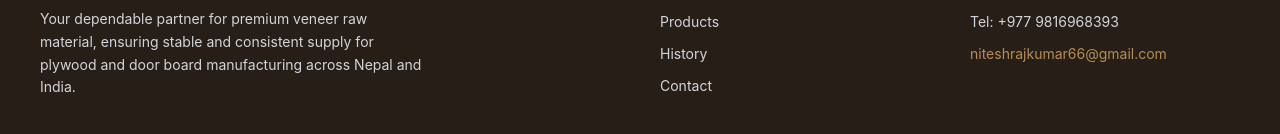
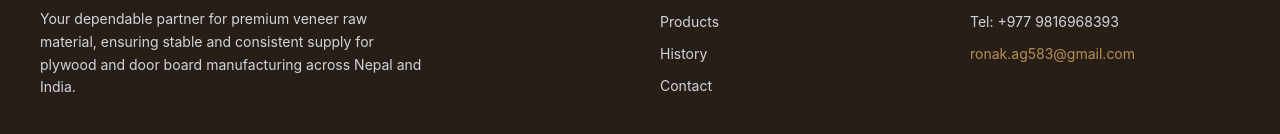
Before and after one commit to nitesh7079/Om-Laminates-Pvt.-Ltd-Frontend, a React (Vite) app: page /company in a window 1280 px wide. Shown: the part 5100-5234 px from the top of the page. Built offline with nearby package versions, Linux system fonts and the light colour scheme; no server answers; what nepali-date-converter would draw is missing.

Commit message:
Update email to ronak.ag583@gmail.com

```diff
--- a/src/components/SiteFooter.jsx
+++ b/src/components/SiteFooter.jsx
@@ -45,10 +45,10 @@ function SiteFooter() {
                 </a>
               </p>
               <a
-                href="mailto:niteshrajkumar66@gmail.com"
+                href="mailto:ronak.ag583@gmail.com"
                 className="text-orange transition hover:text-orange-light hover:underline"
               >
-                niteshrajkumar66@gmail.com
+                ronak.ag583@gmail.com
               </a>
             </div>
           </div>
--- a/src/pages/ContactPage.jsx
+++ b/src/pages/ContactPage.jsx
@@ -76,9 +76,9 @@ function ContactPage() {
                 <p>Birtamode-2, Jhapa, Nepal</p>
                 <p>Pan No. 610067505</p>
                 <p className="pt-4 border-t border-gray-100 mt-4">
-                  <a href="mailto:niteshrajkumar66@gmail.com" className="text-orange hover:text-orange-light font-bold flex items-center gap-2">
+                  <a href="mailto:ronak.ag583@gmail.com" className="text-orange hover:text-orange-light font-bold flex items-center gap-2">
                     <svg className="w-4 h-4" fill="none" stroke="currentColor" viewBox="0 0 24 24"><path strokeLinecap="round" strokeLinejoin="round" strokeWidth="2" d="M3 8l7.89 5.26a2 2 0 002.22 0L21 8M5 19h14a2 2 0 002-2V7a2 2 0 00-2-2H5a2 2 0 00-2 2v10a2 2 0 002 2z"></path></svg>
-                    niteshrajkumar66@gmail.com
+                    ronak.ag583@gmail.com
                   </a>
                 </p>
               </div>
```
